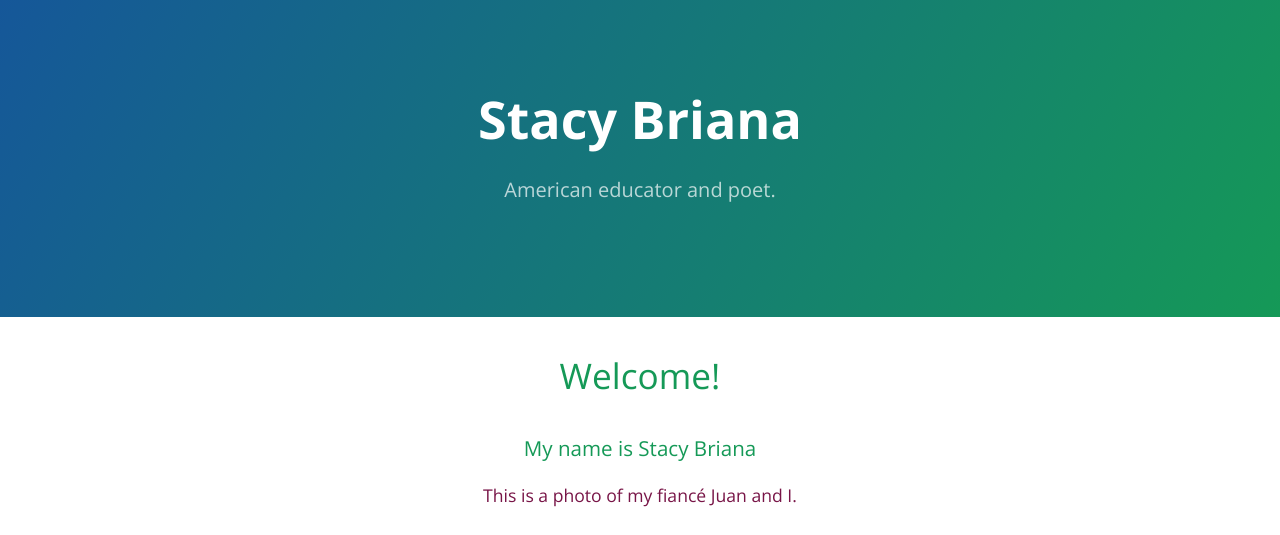
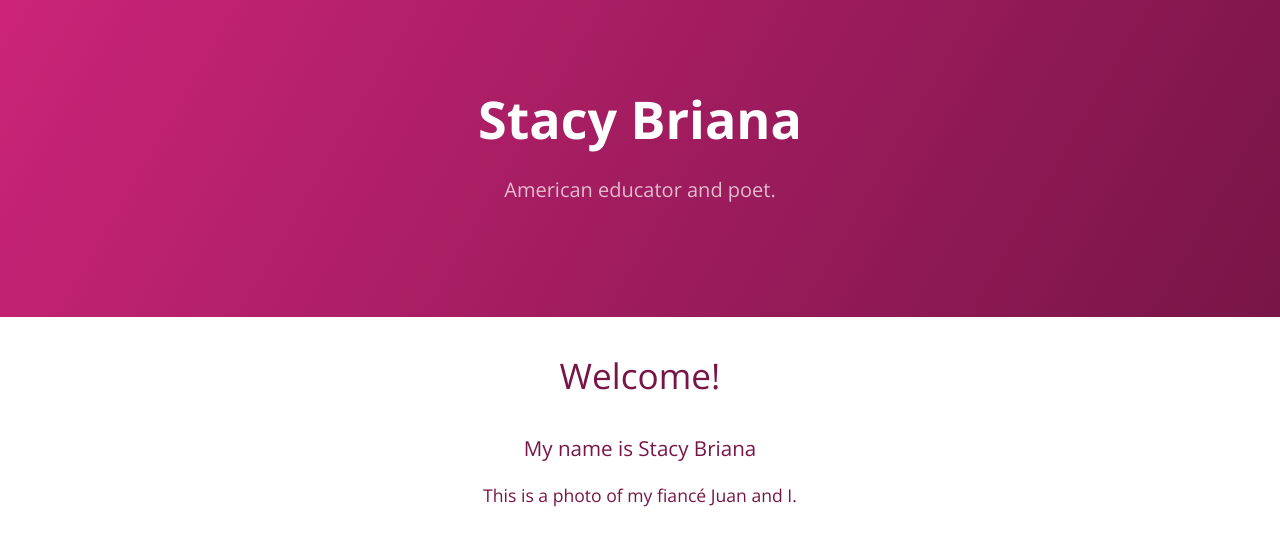
Before and after one commit to stacybriana/stacybriana, a Jekyll site: the page built from index.md, in a window 1280 px wide. Shown: the top 535 px of the page. Built offline with Jekyll 4.4.1, drawn with Linux system fonts in a browser that asks for light colours; grey boxes are pictures that could not be loaded.

Commit message:
Update _sass/variables.scss

```diff
--- a/_sass/variables.scss
+++ b/_sass/variables.scss
@@ -4,11 +4,11 @@ $medium-breakpoint: 42em !default;
 
 // Headers
 $header-heading-color: #fff !default;
-$header-bg-color: #159957 !default;
-$header-bg-color-secondary: #155799 !default;
+$header-bg-color: #781547 !default;
+$header-bg-color-secondary: #cb2478 !default;
 
 // Text
-$section-headings-color: #159957 !default;
+$section-headings-color: #781547 !default;
 $body-text-color: #781547 !default;
 $body-link-color: #cb2478 !default;
 $blockquote-text-color: #819198 !default;
```
